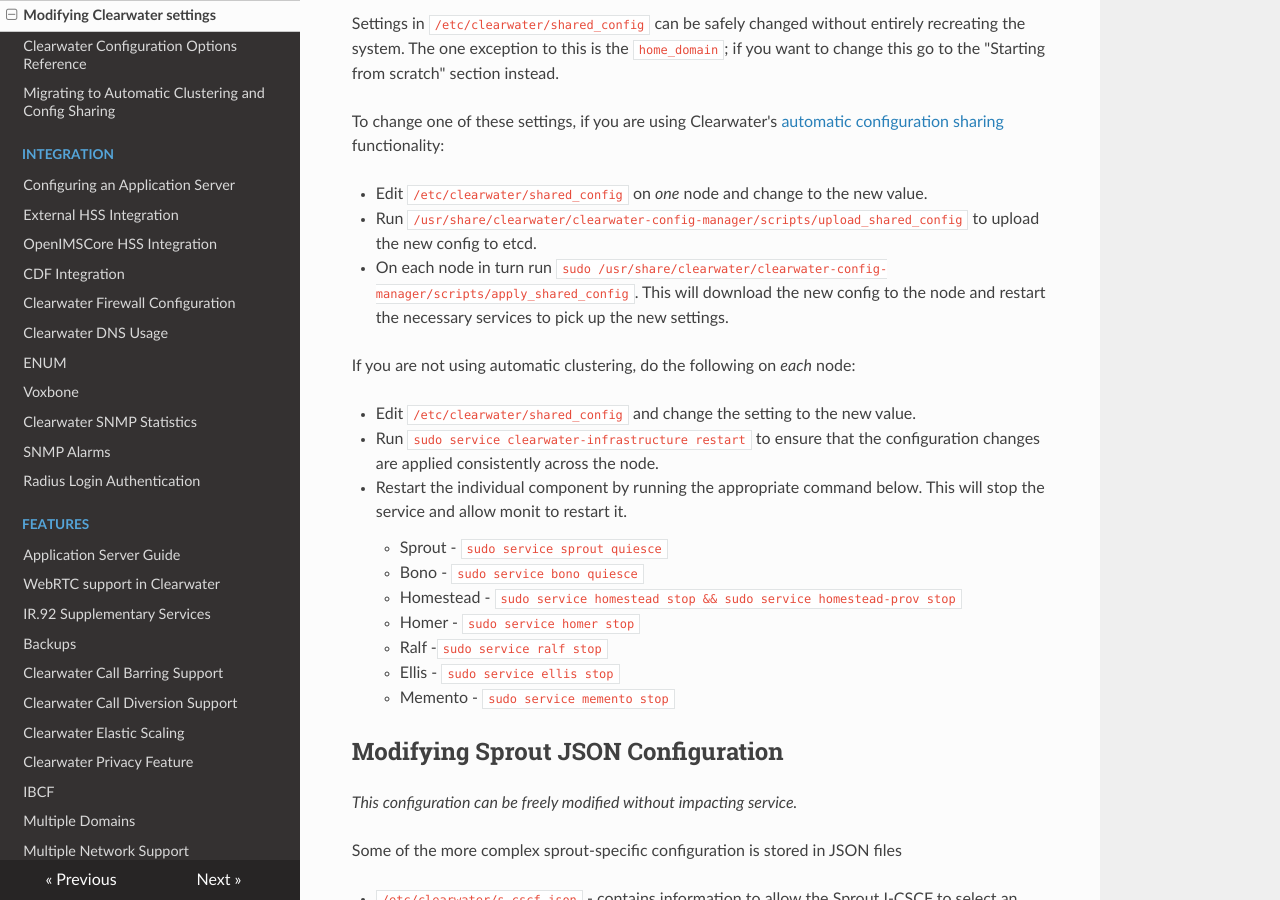
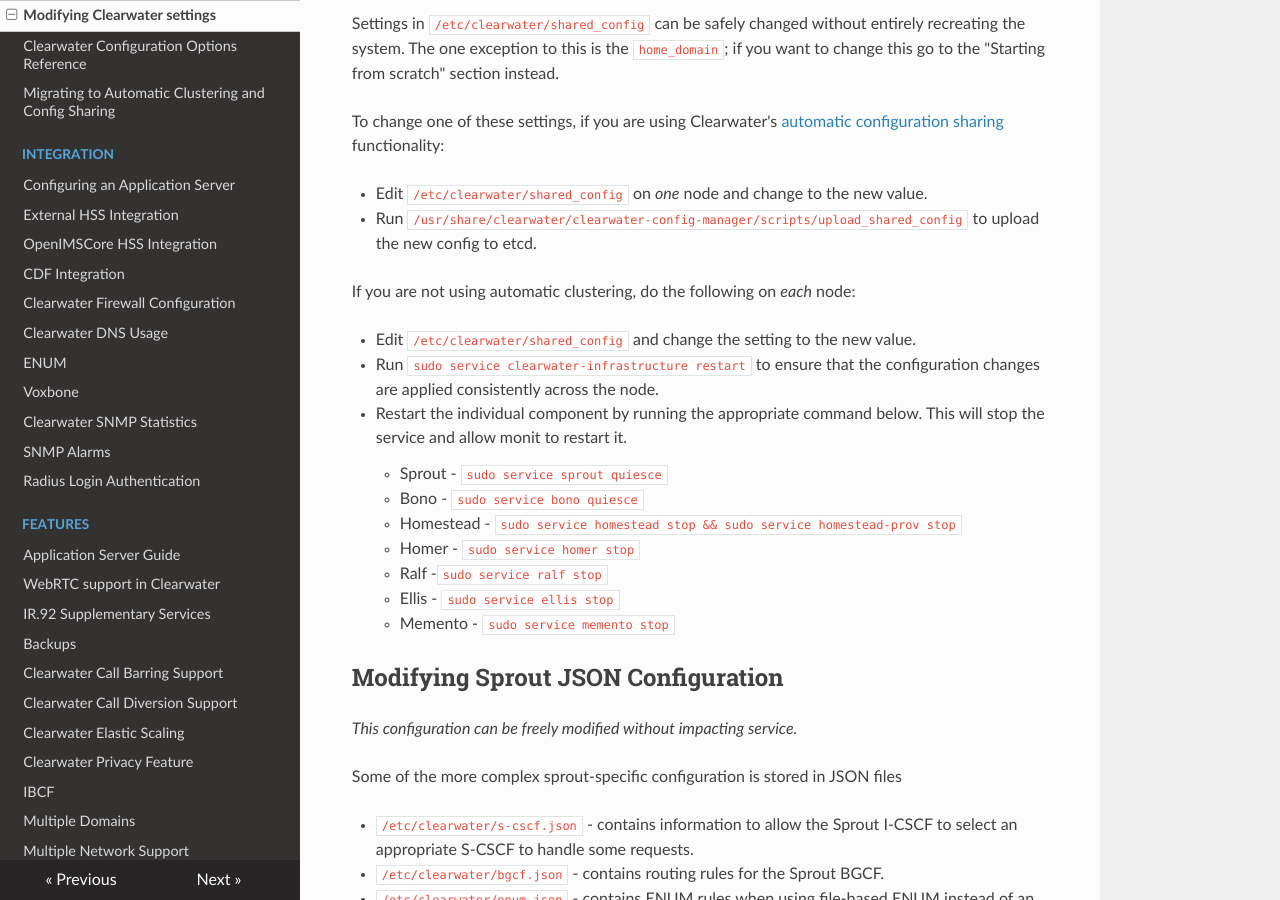
Before and after one commit to Metaswitch/clearwater-readthedocs, an MkDocs documentation site: the page built from docs/Modifying_Clearwater_settings.md, in a window 1280 px wide and 900 px high, scrolled down 311 px. Built offline with MkDocs 1.6.1, drawn with Linux system fonts in a browser that asks for light colours; nearby versions of some CDN libraries; old or Windows-style settings are respelled for this version of MkDocs.

Commit message:
Remove all mention of apply_shared_config

```diff
--- a/docs/Modifying_Clearwater_settings.md
+++ b/docs/Modifying_Clearwater_settings.md
@@ -10,7 +10,6 @@ To change one of these settings, if you are using Clearwater's [automatic config
 
 *   Edit `/etc/clearwater/shared_config` on *one* node and change to the new value.
 *   Run `/usr/share/clearwater/clearwater-config-manager/scripts/upload_shared_config` to upload the new config to etcd.
-*   On each node in turn run `sudo /usr/share/clearwater/clearwater-config-manager/scripts/apply_shared_config`. This will download the new config to the node and restart the necessary services to pick up the new settings.
 
 If you are not using automatic clustering, do the following on *each* node:
 
```
Also changed, not shown: docs/Backups.md (+0 -2 lines), docs/Manual_Install.md (+0 -1 lines).
